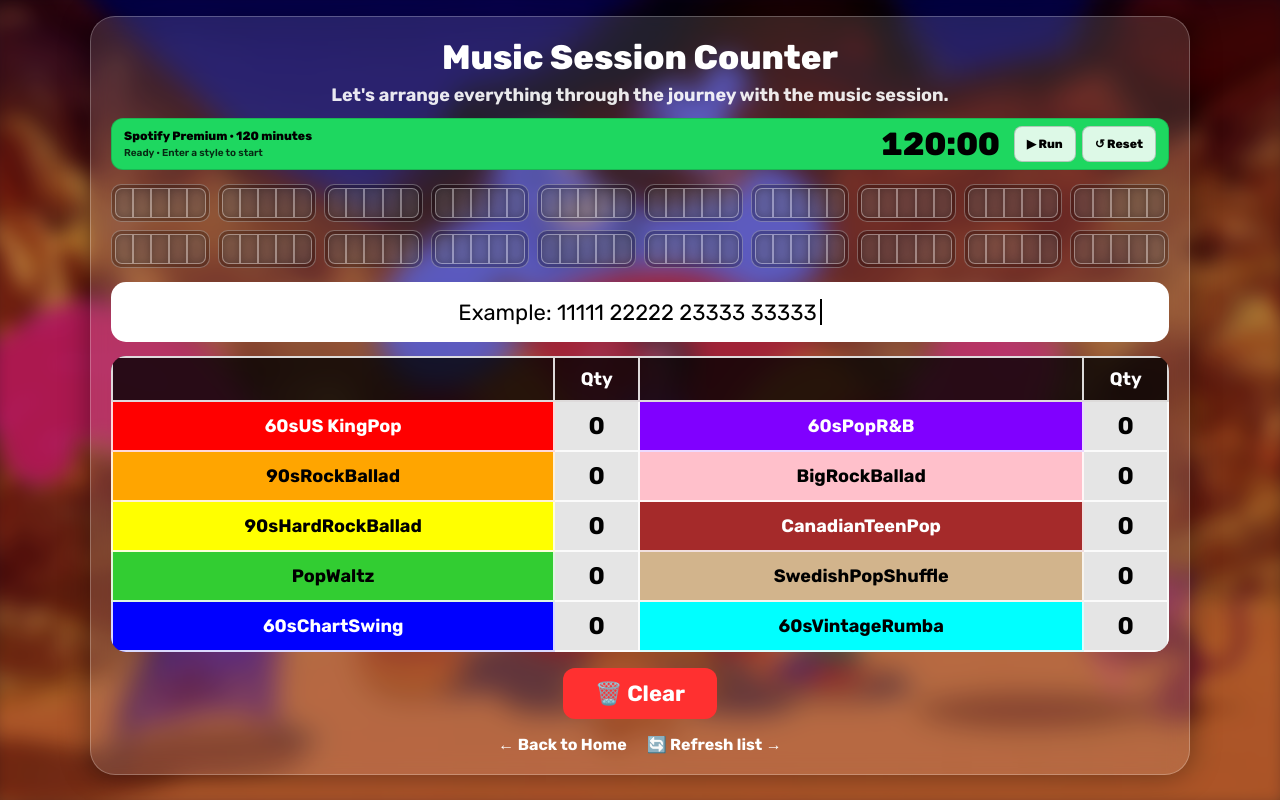
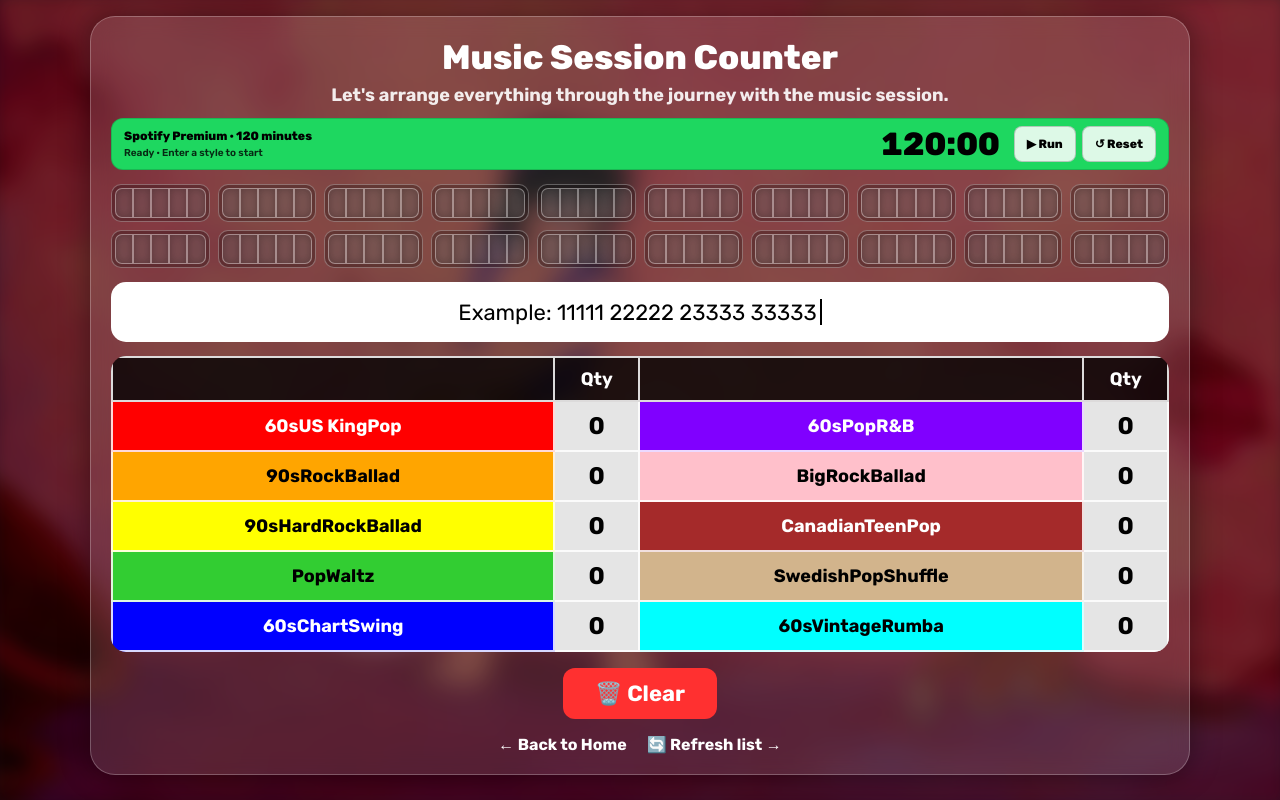
Before and after one commit to JONATHANM1712/Music-session-hub, a plain HTML site: page counter.html in a window 1280 px wide. Drawn offline with Linux system fonts and the light colour scheme.

Commit message:
Screencap swap
Changed screencap as a result of the refreshed Main Style list, matching current environment.

```diff
--- a/style.css
+++ b/style.css
@@ -35,7 +35,7 @@
 
   --music-session-background:
     url(
-      "images/Screencap - Main clip/Aladdin 46.jpg"
+      "images/Screencap - Abu clip/Abu Aladdin 11.jpg"
     );
 
 
```
